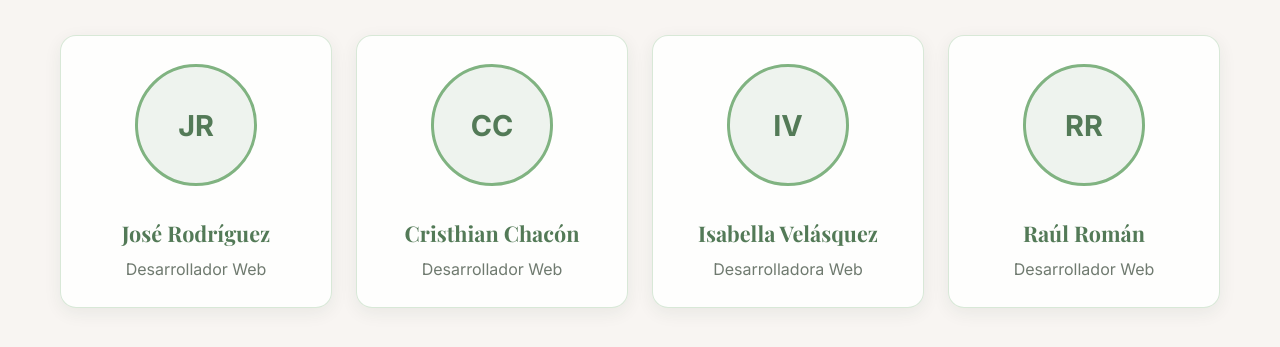
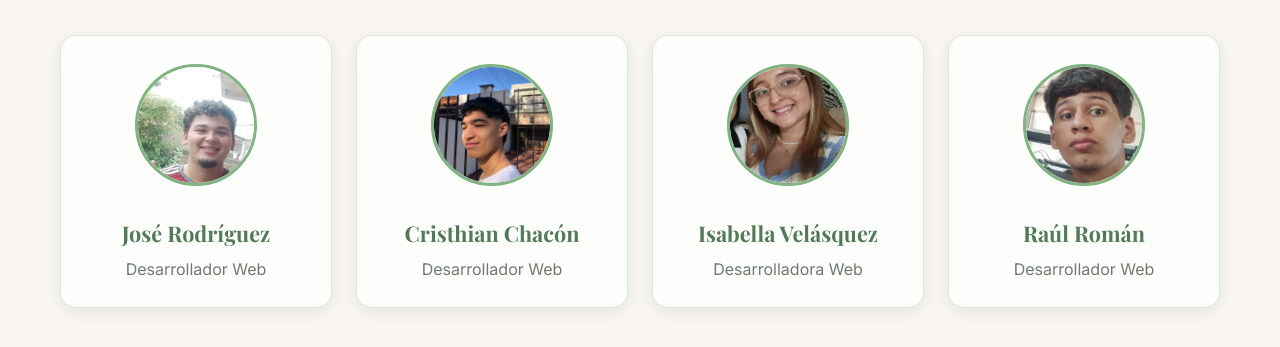
Before and after one commit to edelacruzcr/IsabellaProyecto, a plain HTML site: page nosotros.html in a window 1280 px wide. Shown: the part 633-980 px from the top of the page. Drawn offline with nearby package versions, Linux system fonts and the light colour scheme.

Commit message:
Refactor code structure for improved readability and maintainability

```diff
--- a/nosotros.html
+++ b/nosotros.html
@@ -116,28 +116,28 @@
 
                 <div class="rejilla rejilla--4-columnas">
                     <article class="tarjeta tarjeta-fundador">
-                        <span class="tarjeta-fundador__retrato tarjeta-fundador__iniciales" aria-hidden="true">JR</span>
+                        <img class="tarjeta-fundador__retrato" src="assets/equipo/jose.jpg" alt="José Rodríguez" width="122" height="122" loading="lazy">
                         <div class="tarjeta__contenido">
                             <h3 class="tarjeta__titulo">José Rodríguez</h3>
                             <p class="tarjeta-fundador__rol">Desarrollador Web</p>
                         </div>
                     </article>
                     <article class="tarjeta tarjeta-fundador">
-                        <span class="tarjeta-fundador__retrato tarjeta-fundador__iniciales" aria-hidden="true">CC</span>
+                        <img class="tarjeta-fundador__retrato" src="assets/equipo/cristian.jpg" alt="Cristhian Chacón" width="122" height="122" loading="lazy">
                         <div class="tarjeta__contenido">
                             <h3 class="tarjeta__titulo">Cristhian Chacón</h3>
                             <p class="tarjeta-fundador__rol">Desarrollador Web</p>
                         </div>
                     </article>
                     <article class="tarjeta tarjeta-fundador">
-                        <span class="tarjeta-fundador__retrato tarjeta-fundador__iniciales" aria-hidden="true">IV</span>
+                        <img class="tarjeta-fundador__retrato" src="assets/equipo/isabella.jpg" alt="Isabella Velásquez" width="122" height="122" loading="lazy">
                         <div class="tarjeta__contenido">
                             <h3 class="tarjeta__titulo">Isabella Velásquez</h3>
                             <p class="tarjeta-fundador__rol">Desarrolladora Web</p>
                         </div>
                     </article>
                     <article class="tarjeta tarjeta-fundador">
-                        <span class="tarjeta-fundador__retrato tarjeta-fundador__iniciales" aria-hidden="true">RR</span>
+                        <img class="tarjeta-fundador__retrato" src="assets/equipo/raul.jpg" alt="Raúl Román" width="122" height="122" loading="lazy">
                         <div class="tarjeta__contenido">
                             <h3 class="tarjeta__titulo">Raúl Román</h3>
                             <p class="tarjeta-fundador__rol">Desarrollador Web</p>
```
Also changed, not shown: problematica.html (+5 -0 lines), assets/equipo/cristian.jpg (added), assets/equipo/isabella.jpg (added), assets/equipo/jose.jpg (added), assets/equipo/raul.jpg (added).
